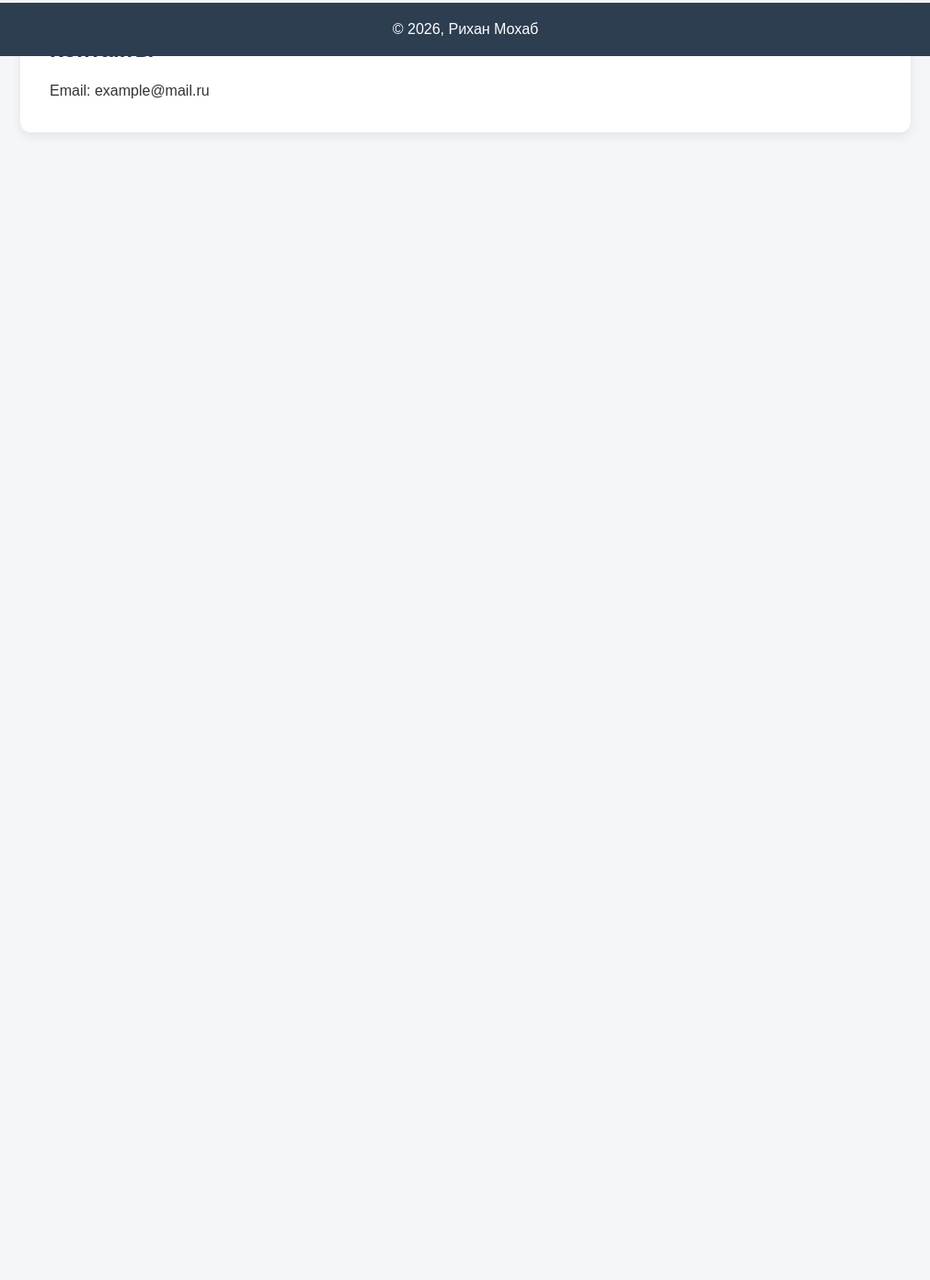
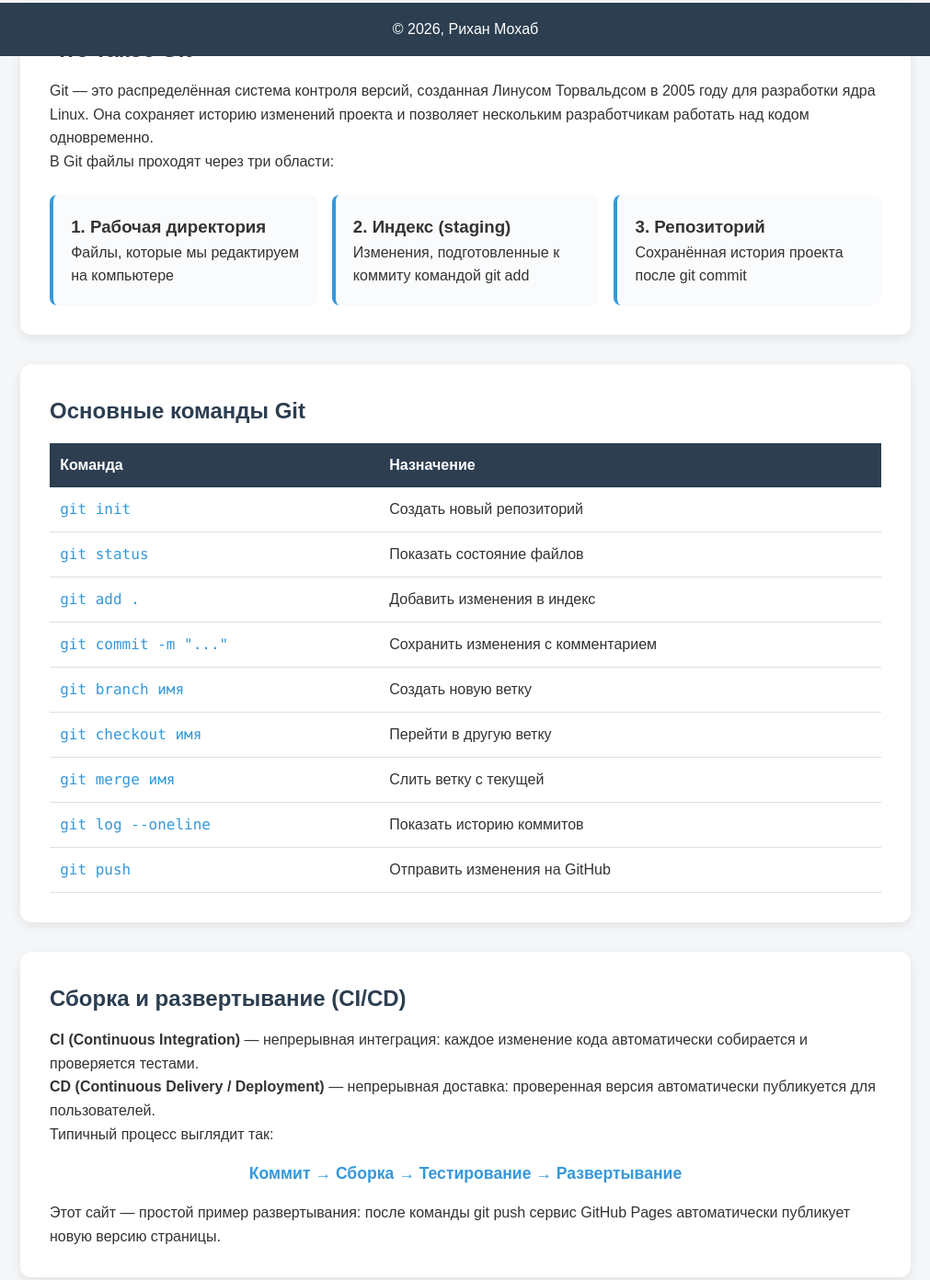
Before and after one commit to mohabarehan/my-first-site, a plain HTML site: page index.html in a window 1280 px wide. Shown: the part 739-2131 px from the top of the page at 92% size, without its empty margins (134-1145 px from the left). Before the commit the page ends 1011 px from the top, so only its background shows below. Drawn offline with Linux system fonts and the light colour scheme.

Commit message:
Добавлен учебный контент: Git, команды, CI/CD

```diff
--- a/index.html
+++ b/index.html
@@ -43,6 +43,83 @@
                 </div>
             </div>
         </section>
+        <section id="git">
+            <h2>Что такое Git</h2>
+            <p>Git — это распределённая система контроля версий, созданная Линусом Торвальдсом в 2005 году для
+                разработки ядра Linux. Она сохраняет историю изменений проекта и позволяет нескольким разработчикам
+                работать над кодом одновременно.</p>
+            <p>В Git файлы проходят через три области:</p>
+            <div class="cards">
+                <div class="card">
+                    <h3>1. Рабочая директория</h3>
+                    <p>Файлы, которые мы редактируем на компьютере</p>
+                </div>
+                <div class="card">
+                    <h3>2. Индекс (staging)</h3>
+                    <p>Изменения, подготовленные к коммиту командой git add</p>
+                </div>
+                <div class="card">
+                    <h3>3. Репозиторий</h3>
+                    <p>Сохранённая история проекта после git commit</p>
+                </div>
+            </div>
+        </section>
+        <section id="commands">
+            <h2>Основные команды Git</h2>
+            <table>
+                <tr>
+                    <th>Команда</th>
+                    <th>Назначение</th>
+                </tr>
+                <tr>
+                    <td>git init</td>
+                    <td>Создать новый репозиторий</td>
+                </tr>
+                <tr>
+                    <td>git status</td>
+                    <td>Показать состояние файлов</td>
+                </tr>
+                <tr>
+                    <td>git add .</td>
+                    <td>Добавить изменения в индекс</td>
+                </tr>
+                <tr>
+                    <td>git commit -m "..."</td>
+                    <td>Сохранить изменения с комментарием</td>
+                </tr>
+                <tr>
+                    <td>git branch имя</td>
+                    <td>Создать новую ветку</td>
+                </tr>
+                <tr>
+                    <td>git checkout имя</td>
+                    <td>Перейти в другую ветку</td>
+                </tr>
+                <tr>
+                    <td>git merge имя</td>
+                    <td>Слить ветку с текущей</td>
+                </tr>
+                <tr>
+                    <td>git log --oneline</td>
+                    <td>Показать историю коммитов</td>
+                </tr>
+                <tr>
+                    <td>git push</td>
+                    <td>Отправить изменения на GitHub</td>
+                </tr>
+            </table>
+        </section>
+        <section id="cicd">
+            <h2>Сборка и развертывание (CI/CD)</h2>
+            <p><b>CI (Continuous Integration)</b> — непрерывная интеграция: каждое изменение кода автоматически
+                собирается и проверяется тестами.</p>
+            <p><b>CD (Continuous Delivery / Deployment)</b> — непрерывная доставка: проверенная версия автоматически
+                публикуется для пользователей.</p>
+            <p>Типичный процесс выглядит так:</p>
+            <p class="pipeline">Коммит → Сборка → Тестирование → Развертывание</p>
+            <p>Этот сайт — простой пример развертывания: после команды git push сервис GitHub Pages автоматически
+                публикует новую версию страницы.</p>
+        </section>
         <section id="contact">
             <h2>Контакты</h2>
             <p>Email: example@mail.ru</p>
--- a/styles.css
+++ b/styles.css
@@ -116,3 +116,38 @@ footer {
     bottom: 0;
     width: 100%;
 }
+
+table {
+    width: 100%;
+    border-collapse: collapse;
+    margin-top: 1rem;
+}
+
+th {
+    background: #2c3e50;
+    color: white;
+    padding: 0.7rem;
+    text-align: left;
+}
+
+td {
+    padding: 0.7rem;
+    border-bottom: 1px solid #e0e0e0;
+}
+
+td:first-child {
+    font-family: Consolas, monospace;
+    color: #3498db;
+}
+
+tr:hover td {
+    background: #f9fbfd;
+}
+
+.pipeline {
+    text-align: center;
+    font-weight: bold;
+    color: #3498db;
+    font-size: 1.1rem;
+    margin: 1rem 0;
+}
```
